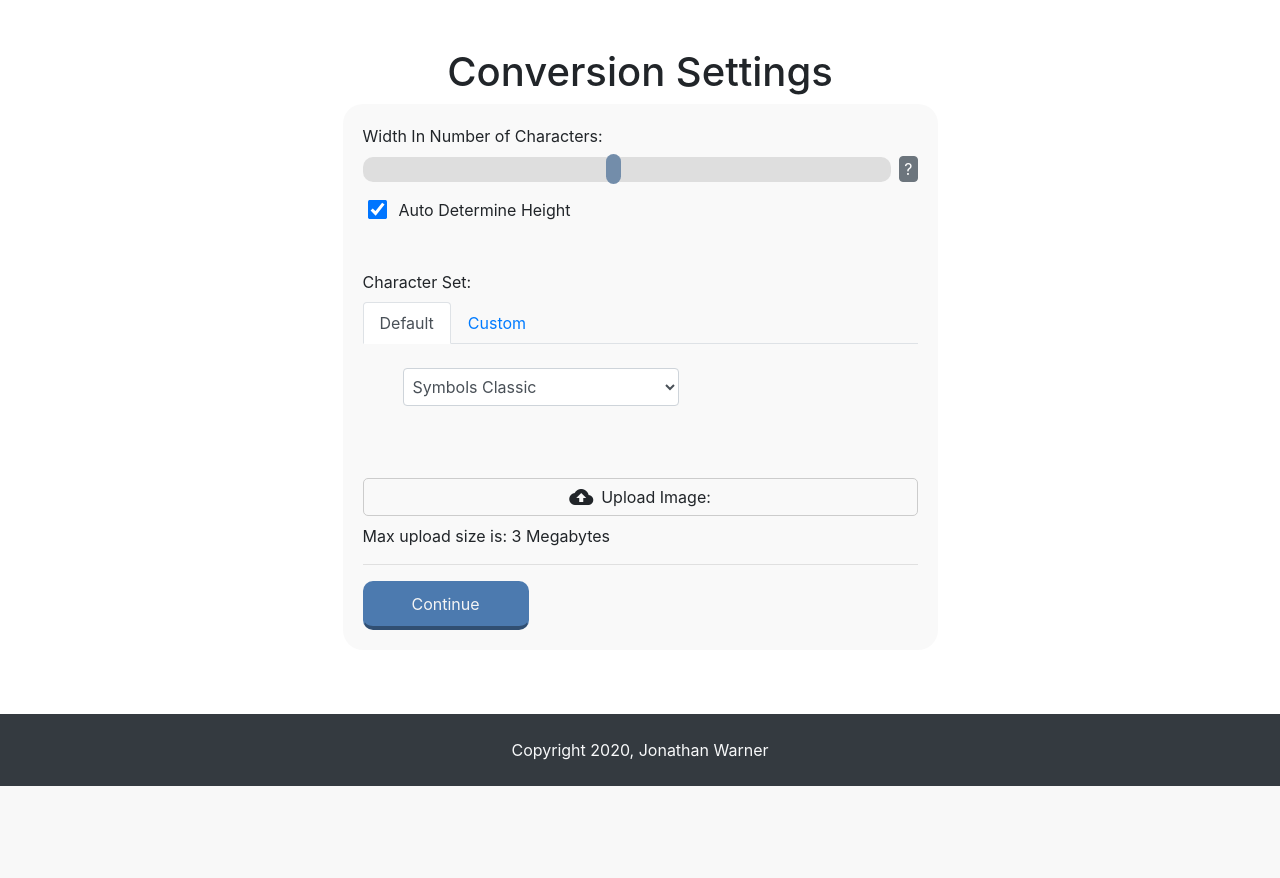
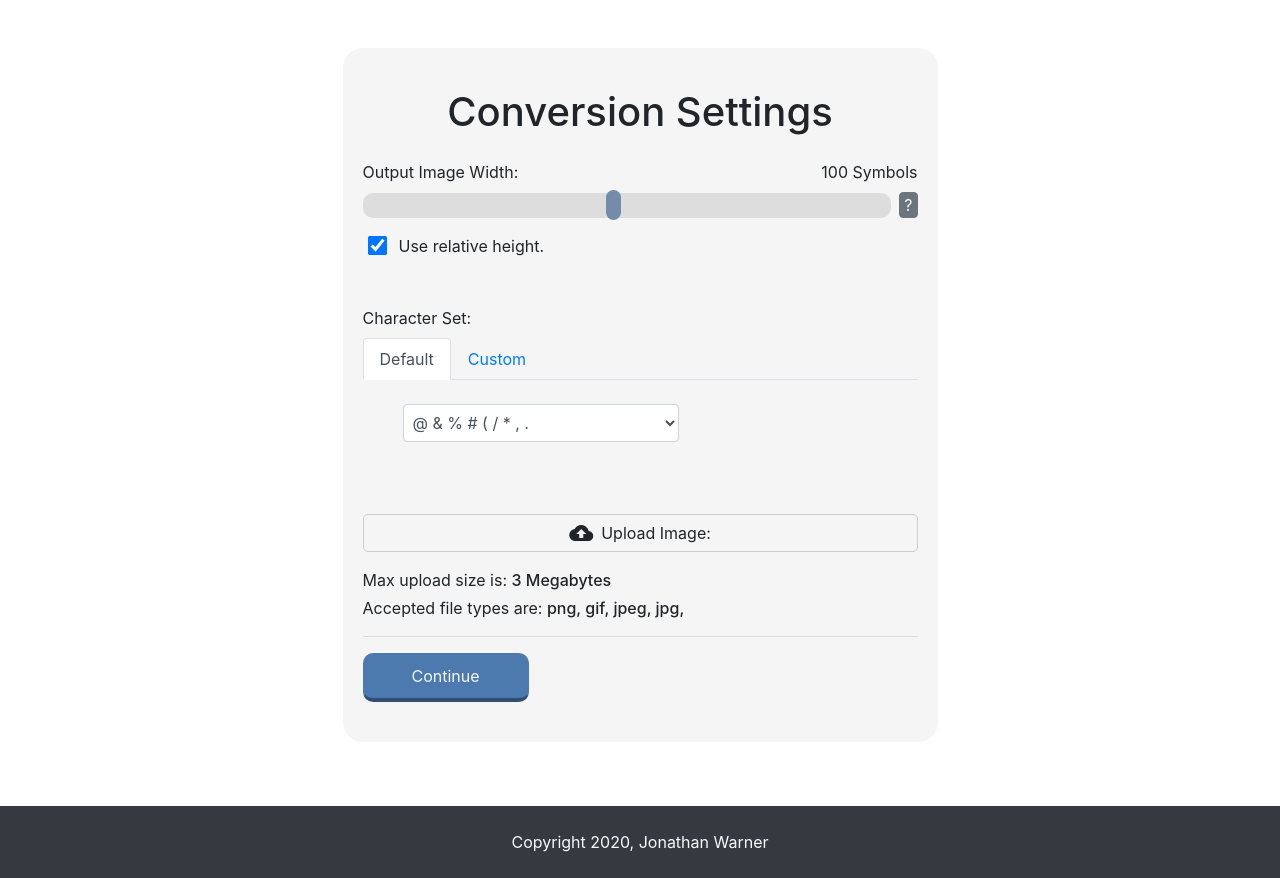
Before and after one commit to jewarner57/image-to-ascii-converter, a Flask app: page /convert in a window 1280 px wide. Shown: the part 56-934 px from the top of the page. Before the commit the page ends 842 px from the top, so only its background shows below. Run offline with Flask 2, Linux system fonts and the light colour scheme; some web fonts are replaced.

Commit message:
feat: improve copy and implement user-interview feedback for convert settings page

```diff
--- a/__init__.py
+++ b/__init__.py
@@ -11,6 +11,7 @@ app.config["SECRET_KEY"] = os.environ.get("SECRET_KEY")
 
 # set allowed upload extensions
 ALLOWED_EXTENSIONS = {"png", "jpg", "jpeg", "gif"}
+app.config["ALLOWED_EXTENSIONS"] = ALLOWED_EXTENSIONS
 
 # set image upload folder
 UPLOAD_FOLDER = "./static/images/uploads"
--- a/app.py
+++ b/app.py
@@ -144,7 +144,8 @@ def convert():
     else:
 
         context = {
-            "uploadSize": int(current_app.config["MAX_CONTENT_LENGTH"] / 1024 / 1024)
+            "uploadSize": int(current_app.config["MAX_CONTENT_LENGTH"] / 1024 / 1024),
+            "allowedExtensions": current_app.config["ALLOWED_EXTENSIONS"],
         }
 
         return render_template("convert.html", **context)
--- a/static/convert-settings.js
+++ b/static/convert-settings.js
@@ -3,10 +3,10 @@ let autoSetHeight = true
 $(function () {
 
   var uploadField = document.getElementById("image-upload");
-    uploadField.onchange = function() {
+  uploadField.onchange = function () {
     maxSize = $("#maxUpload").html()
 
-        if(this.files[0].size > (parseInt(maxSize)* 1024 * 1024)){
+    if (this.files[0].size > (parseInt(maxSize) * 1024 * 1024)) {
       this.value = "";
       alert(`Your image must be smaller than ${maxSize} megabytes. Please use a smaller image.`);
 
@@ -56,20 +56,8 @@ function updateSizePreview() {
   let charactercount = $("#image-width").val()
   let linecount = $("#image-height").val()
 
-    let dimensionDisplay = `<p class="text-center">Width: ${charactercount} Height: ${linecount}</p>`
-
-    // if the height is auto determined then make the height preview 1 tall
-    if (autoSetHeight === true) {
-        linecount = 1
-        dimensionDisplay = `<p class="text-center">Width: ${charactercount}</p>`
-    }
-
-    let displayLine = "<p>" + ("*").repeat(charactercount) + "</p>"
-    let displayAll = displayLine.repeat(linecount)
-
-    $(".dimension-display").html(dimensionDisplay)
-
-    $(".ascii-display").html(displayAll)
+  $("#output-width").text(`${charactercount} Symbols`)
+  $("#output-height").text(`${linecount} Symbols`)
 }
 
 $(document).ready(() => {
@@ -81,12 +69,12 @@ $(document).ready(() => {
   $('#proportionalheight').prop('checked', true);
 })
 
-$("#default-tab").click(function() {
+$("#default-tab").click(function () {
   $("#custom-charkey-input").prop('name', "")
   $("#charkeydropdown").prop('name', "charkey")
 })
 
-$("#custom-tab").click(function() {
+$("#custom-tab").click(function () {
   $("#custom-charkey-input").prop('name', "charkey")
   $("#charkeydropdown").prop('name', "")
 })
--- a/static/styles.css
+++ b/static/styles.css
@@ -176,6 +176,11 @@ body {
     border-radius: 15px;
 }
 
+.dimension-slider-title {
+  display: flex;
+  justify-content: space-between;
+}
+
 .theme-button {
     background-color: #4c7aaf;
     padding: 10px 20px;
@@ -221,8 +226,8 @@ body {
 }
 
 .setting-container {
-    background-color: #8383830c;
-    padding: 20px;
+    background-color: #f5f5f5;
+    padding: 40px 20px;
     border-radius: 20px;
 }
 
@@ -243,6 +248,12 @@ body {
     padding: 6px 12px;
     cursor: pointer;
     border-radius: 5px;
+    transition: all 0.3s ease-in;
+}
+
+.imageUpload:hover {
+  transition: all 0.3s ease-out;
+  background-color: #d3d3d3;
 }
 
 .size-preview {
@@ -287,3 +298,7 @@ input[type=checkbox] {
     background-position: 100% 0%;
   }
 }
+
+.text-bold {
+  font-weight: 500;
+}
--- a/templates/convert.html
+++ b/templates/convert.html
@@ -3,39 +3,40 @@
 
 <section>
   <div class="col-12 py-5">
-    <h1 class="text-center">Conversion Settings</h1>
     <div class="col-xlg-4 col-lg-6 col-md-8 offset-lg-3 offset-xlg-4 offset-md-2">
       <form method='POST' class="form-group" enctype="multipart/form-data">
         <fieldset class="setting-container">
+          <h1 class="text-center mb-4">Conversion Settings</h1>
 
           <!-- width range slider -->
-          <label for="image-width">Width In Number of Characters:</label>
+          <div class="dimension-slider-title">
+            <label for="image-width">Output Image Width:</label>
+            <span id="output-width"></span>
+          </div>
           <div class="input-tooltip-wrapper pb-2">
             <input type="range" min="10" max="200" value="100" class="slider" id="image-width" name="image-width">
             <!-- custom width tooltip -->
             <button type="button" class="btn btn-secondary ml-2 px-1 py-0" data-toggle="tooltip" data-placement="top"
-              title="Increasing size increases detail.">
+              title="Detail of output image increases with size">
               ?
             </button>
           </div>
 
           <!-- height range slider -->
           <div id="height-slider-container">
-            <label for="image-height">Height In Number of Lines:</label>
+            <div class="dimension-slider-title">
+              <label for="image-height">Output Image Height:</label>
+              <span id="output-height"></span>
+            </div>
             <div class="input-tooltip-wrapper">
               <input type="range" min="10" max="200" value="50" class="slider" id="image-height" name="image-height">
-              <!-- custom height tooltip -->
-              <button type="button" class="btn btn-secondary ml-2 px-1 py-0" data-toggle="tooltip" data-placement="top"
-                title="setting height to one half of the width works well for landscape images.">
-                ?
-              </button>
             </div>
           </div>
           <!-- auto set height checkbox -->
           <div class="form-check mt-2 ml-2">
             <input type="checkbox" class="form-check-input" id="proportionalheight">
-            <label class="form-check-label ml-2" for="proportionalheight" name="auto-set-height">Auto
-              Determine Height</label>
+            <label class="form-check-label ml-2" for="proportionalheight" name="auto-set-height">Use relative
+              height.</label>
           </div>
 
           <div class="setting-wrapper my-5">
@@ -59,8 +60,8 @@
                 <!-- default charkey dropdown menu -->
                 <div class="col-12 col-lg-7">
                   <select name="charkey" id="charkeydropdown" class="setting-toggle-select form-control col-12">
-                    <option value=". , * / ( # % & @">Symbols Classic</option>
-                    <option value="@ & % # ( / * , .">Symbols Inverted</option>
+                    <option value="@ & % # ( / * , .">@ & % # ( / * , .</option>
+                    <option value=". , * / ( # % & @">. , * / ( # % & @</option>
                   </select>
                 </div>
               </div>
@@ -89,7 +90,11 @@
             <input type="file" class="btn-secondary btn form-control-file m-2" id="image-upload" name="image"
               accept="image/*" value="{{image}}" multiple="false">
           </div>
-          <p>Max upload size is: <span id="maxUpload">{{uploadSize}}</span> Megabytes</p>
+          <p class="mt-3 mb-1">Max upload size is: <span id="maxUpload" class="text-bold">{{uploadSize}}
+              Megabytes</span></p>
+          <p class="my-1">Accepted file types are: {% for ext in allowedExtensions %}<span class="text-bold">{{ext}},
+            </span>{% endfor %}
+          </p>
 
           <div class="progress my-3 hidden" id="conversion-progress">
             <div class="loading-bar"></div>
```
Lines whose indentation alone changed are shown as unchanged.
